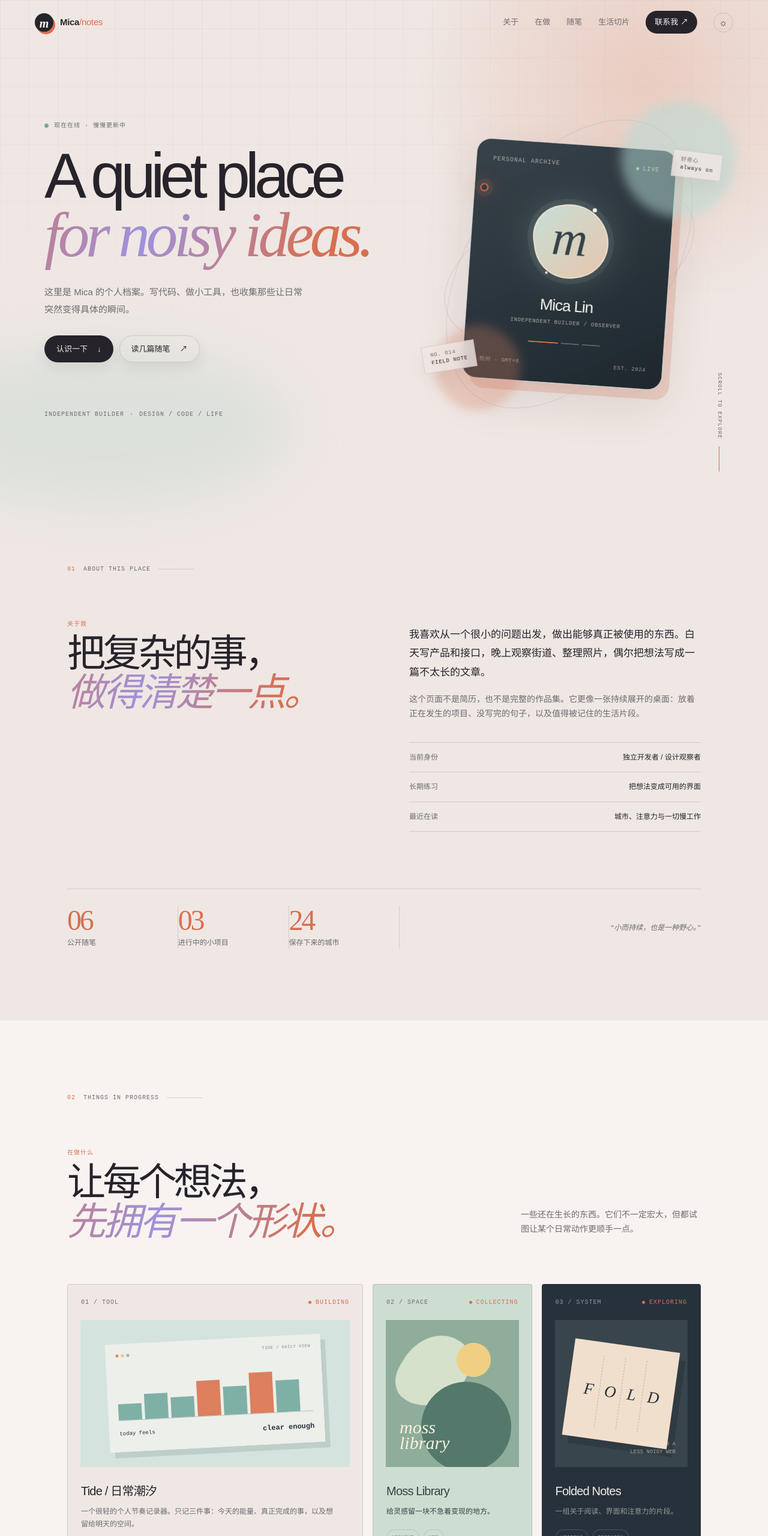
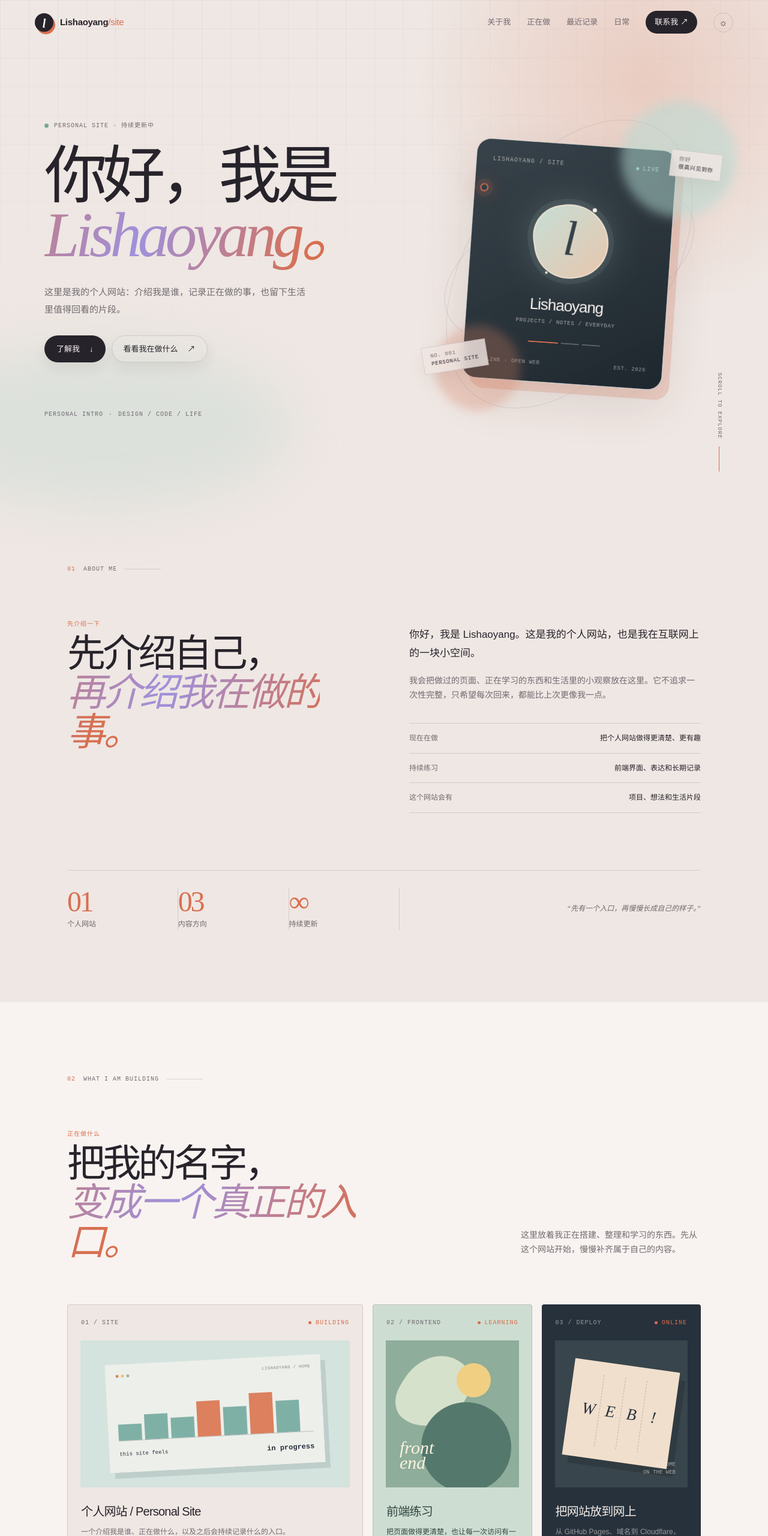
Before and after one commit to wudiqiegaoleng63/page-blog, a plain HTML site: page index.html in a window 1280 px wide. Shown: the top 2560 px of the page at 60% size. Drawn offline with Linux system fonts and the light colour scheme.

Commit message:
personalize introduction site content

```diff
--- a/index.html
+++ b/index.html
@@ -6,9 +6,9 @@
     <meta name="theme-color" content="#efe7e3" />
     <meta
       name="description"
-      content="Mica 的个人博客与灵感档案：记录构建、观察和慢慢生活。"
+      content="Lishaoyang 的个人网站：介绍自己，记录正在做的事，也留下生活里的片段。"
     />
-    <title>Mica / Field Notes</title>
+    <title>Lishaoyang / Personal Site</title>
     <link rel="stylesheet" href="styles.css" />
   </head>
   <body>
@@ -18,8 +18,8 @@
     <div class="page-shell">
       <header class="site-header" data-header>
         <a class="brand" href="#top" aria-label="回到首页">
-          <span class="brand-mark" aria-hidden="true">m</span>
-          <span class="brand-name">Mica<span>/notes</span></span>
+          <span class="brand-mark" aria-hidden="true">l</span>
+          <span class="brand-name">Lishaoyang<span>/site</span></span>
         </a>
 
         <button class="mobile-menu" type="button" aria-expanded="false" aria-controls="site-nav">
@@ -29,10 +29,10 @@
         </button>
 
         <nav class="site-nav" id="site-nav" aria-label="主导航">
-          <a href="#about" data-nav-link>关于</a>
-          <a href="#build" data-nav-link>在做</a>
-          <a href="#notes" data-nav-link>随笔</a>
-          <a href="#life" data-nav-link>生活切片</a>
+          <a href="#about" data-nav-link>关于我</a>
+          <a href="#build" data-nav-link>正在做</a>
+          <a href="#notes" data-nav-link>最近记录</a>
+          <a href="#life" data-nav-link>日常</a>
           <a class="nav-contact" href="#contact">联系我 <span aria-hidden="true">↗</span></a>
           <button class="theme-toggle" type="button" aria-pressed="false" data-theme-toggle>
             <span class="theme-icon" aria-hidden="true">☼</span>
@@ -44,17 +44,17 @@
       <main id="top">
         <section class="hero" aria-labelledby="hero-title">
           <div class="hero-copy">
-            <p class="eyebrow"><span class="live-dot"></span> 现在在线 · 慢慢更新中</p>
-            <h1 id="hero-title">A quiet place<br /><em>for noisy ideas.</em></h1>
+            <p class="eyebrow"><span class="live-dot"></span> PERSONAL SITE · 持续更新中</p>
+            <h1 id="hero-title">你好，我是<br /><em>Lishaoyang。</em></h1>
             <p class="hero-intro">
-              这里是 Mica 的个人档案。写代码、做小工具，也收集那些让日常突然变得具体的瞬间。
+              这里是我的个人网站：介绍我是谁，记录正在做的事，也留下生活里值得回看的片段。
             </p>
             <div class="hero-actions">
-              <a class="button button-dark" href="#about">认识一下 <span aria-hidden="true">↓</span></a>
-              <a class="button button-ghost" href="#notes">读几篇随笔 <span aria-hidden="true">↗</span></a>
+              <a class="button button-dark" href="#about">了解我 <span aria-hidden="true">↓</span></a>
+              <a class="button button-ghost" href="#build">看看我在做什么 <span aria-hidden="true">↗</span></a>
             </div>
             <div class="hero-meta" aria-label="个人状态">
-              <span>INDEPENDENT BUILDER</span>
+              <span>PERSONAL INTRO</span>
               <span>·</span>
               <span>DESIGN / CODE / LIFE</span>
             </div>
@@ -63,24 +63,24 @@
           <div class="hero-orbit" aria-label="个人档案卡片" role="img">
             <div class="orbit-ring orbit-ring-one"></div>
             <div class="orbit-ring orbit-ring-two"></div>
-            <div class="orbit-note note-top">好奇心<br /><b>always on</b></div>
-            <div class="orbit-note note-bottom">NO. 014<br /><b>FIELD NOTE</b></div>
+            <div class="orbit-note note-top">你好<br /><b>很高兴见到你</b></div>
+            <div class="orbit-note note-bottom">NO. 001<br /><b>PERSONAL SITE</b></div>
             <div class="profile-card">
               <div class="profile-card-top">
-                <span class="profile-label">PERSONAL ARCHIVE</span>
+                <span class="profile-label">LISHAOYANG / SITE</span>
                 <span class="profile-signal"><i></i> live</span>
               </div>
               <div class="avatar" aria-hidden="true">
-                <span>m</span>
+                <span>l</span>
                 <i class="avatar-spark spark-one"></i>
                 <i class="avatar-spark spark-two"></i>
               </div>
-              <div class="profile-name">Mica Lin</div>
-              <div class="profile-role">independent builder / observer</div>
+              <div class="profile-name">Lishaoyang</div>
+              <div class="profile-role">projects / notes / everyday</div>
               <div class="profile-line"><span></span><span></span><span></span></div>
               <div class="profile-card-bottom">
-                <span>杭州 · GMT+8</span>
-                <span>EST. 2024</span>
+                <span>ONLINE · OPEN WEB</span>
+                <span>EST. 2026</span>
               </div>
             </div>
           </div>
@@ -92,113 +92,113 @@
         </section>
 
         <section class="section about-section" id="about" aria-labelledby="about-title">
-          <div class="section-kicker"><span>01</span><span>ABOUT THIS PLACE</span></div>
+          <div class="section-kicker"><span>01</span><span>ABOUT ME</span></div>
           <div class="about-grid">
             <div class="section-heading">
-              <p class="mini-label">关于我</p>
-              <h2 id="about-title">把复杂的事，<br /><em>做得清楚一点。</em></h2>
+              <p class="mini-label">先介绍一下</p>
+              <h2 id="about-title">先介绍自己，<br /><em>再介绍我在做的事。</em></h2>
             </div>
             <div class="about-copy">
               <p class="lead-copy">
-                我喜欢从一个很小的问题出发，做出能够真正被使用的东西。白天写产品和接口，晚上观察街道、整理照片，偶尔把想法写成一篇不太长的文章。
+                你好，我是 Lishaoyang。这是我的个人网站，也是我在互联网上的一块小空间。
               </p>
               <p>
-                这个页面不是简历，也不是完整的作品集。它更像一张持续展开的桌面：放着正在发生的项目、没写完的句子，以及值得被记住的生活片段。
+                我会把做过的页面、正在学习的东西和生活里的小观察放在这里。它不追求一次性完整，只希望每次回来，都能比上次更像我一点。
               </p>
               <div class="fact-list">
-                <div class="fact-row"><span>当前身份</span><strong>独立开发者 / 设计观察者</strong></div>
-                <div class="fact-row"><span>长期练习</span><strong>把想法变成可用的界面</strong></div>
-                <div class="fact-row"><span>最近在读</span><strong>城市、注意力与一切慢工作</strong></div>
+                <div class="fact-row"><span>现在在做</span><strong>把个人网站做得更清楚、更有趣</strong></div>
+                <div class="fact-row"><span>持续练习</span><strong>前端界面、表达和长期记录</strong></div>
+                <div class="fact-row"><span>这个网站会有</span><strong>项目、想法和生活片段</strong></div>
               </div>
             </div>
           </div>
           <div class="stat-strip">
-            <div class="stat"><strong>06</strong><span>公开随笔</span></div>
-            <div class="stat"><strong>03</strong><span>进行中的小项目</span></div>
-            <div class="stat"><strong>24</strong><span>保存下来的城市</span></div>
-            <div class="stat stat-note"><span>“小而持续，也是一种野心。”</span></div>
+            <div class="stat"><strong>01</strong><span>个人网站</span></div>
+            <div class="stat"><strong>03</strong><span>内容方向</span></div>
+            <div class="stat"><strong>∞</strong><span>持续更新</span></div>
+            <div class="stat stat-note"><span>“先有一个入口，再慢慢长成自己的样子。”</span></div>
           </div>
         </section>
 
         <section class="section build-section" id="build" aria-labelledby="build-title">
-          <div class="section-kicker"><span>02</span><span>THINGS IN PROGRESS</span></div>
+          <div class="section-kicker"><span>02</span><span>WHAT I AM BUILDING</span></div>
           <div class="section-intro-row">
             <div class="section-heading">
-              <p class="mini-label">在做什么</p>
-              <h2 id="build-title">让每个想法，<br /><em>先拥有一个形状。</em></h2>
+              <p class="mini-label">正在做什么</p>
+              <h2 id="build-title">把我的名字，<br /><em>变成一个真正的入口。</em></h2>
             </div>
-            <p class="section-summary">一些还在生长的东西。它们不一定宏大，但都试图让某个日常动作更顺手一点。</p>
+            <p class="section-summary">这里放着我正在搭建、整理和学习的东西。先从这个网站开始，慢慢补齐属于自己的内容。</p>
           </div>
 
           <div class="project-board">
             <article class="project-card project-card-large">
-              <div class="project-card-head"><span class="project-index">01 / tool</span><span class="project-status">building</span></div>
+              <div class="project-card-head"><span class="project-index">01 / site</span><span class="project-status">building</span></div>
               <div class="project-visual visual-tide">
                 <div class="tide-window">
-                  <div class="window-top"><span></span><span></span><span></span><small>TIDE / DAILY VIEW</small></div>
+                    <div class="window-top"><span></span><span></span><span></span><small>LISHAOYANG / HOME</small></div>
                   <div class="tide-chart"><i></i><i></i><i></i><i></i><i></i><i></i><i></i></div>
-                  <div class="tide-label"><b>today feels</b><strong>clear enough</strong></div>
+                  <div class="tide-label"><b>this site feels</b><strong>in progress</strong></div>
                 </div>
               </div>
-              <h3>Tide / 日常潮汐</h3>
-              <p>一个很轻的个人节奏记录器。只记三件事：今天的能量、真正完成的事，以及想留给明天的空间。</p>
-              <div class="tag-list"><span>productivity</span><span>prototype</span><span>private beta</span></div>
+              <h3>个人网站 / Personal Site</h3>
+              <p>一个介绍我是谁、正在做什么，以及之后会持续记录什么的入口。</p>
+              <div class="tag-list"><span>profile</span><span>design</span><span>in progress</span></div>
             </article>
 
             <article class="project-card project-card-small project-card-sage">
-              <div class="project-card-head"><span class="project-index">02 / space</span><span class="project-status">collecting</span></div>
-              <div class="project-visual visual-moss"><span class="moss-shape moss-one"></span><span class="moss-shape moss-two"></span><span class="moss-shape moss-three"></span><b>moss<br />library</b></div>
-              <h3>Moss Library</h3>
-              <p>给灵感留一块不急着变现的地方。</p>
-              <div class="tag-list"><span>archive</span><span>web</span></div>
+              <div class="project-card-head"><span class="project-index">02 / frontend</span><span class="project-status">learning</span></div>
+              <div class="project-visual visual-moss"><span class="moss-shape moss-one"></span><span class="moss-shape moss-two"></span><span class="moss-shape moss-three"></span><b>front<br />end</b></div>
+              <h3>前端练习</h3>
+              <p>把页面做得更清楚，也让每一次访问有一点记忆点。</p>
+              <div class="tag-list"><span>ui</span><span>practice</span></div>
             </article>
 
             <article class="project-card project-card-small project-card-ink">
-              <div class="project-card-head"><span class="project-index">03 / system</span><span class="project-status">exploring</span></div>
-              <div class="project-visual visual-fold"><div class="fold-paper"><span>F</span><span>O</span><span>L</span><span>D</span></div><div class="fold-caption">notes for a<br />less noisy web</div></div>
-              <h3>Folded Notes</h3>
-              <p>一组关于阅读、界面和注意力的片段。</p>
-              <div class="tag-list"><span>writing</span><span>research</span></div>
+              <div class="project-card-head"><span class="project-index">03 / deploy</span><span class="project-status">online</span></div>
+              <div class="project-visual visual-fold"><div class="fold-paper"><span>W</span><span>E</span><span>B</span><span>!</span></div><div class="fold-caption">a home<br />on the web</div></div>
+              <h3>把网站放到网上</h3>
+              <p>从 GitHub Pages、域名到 Cloudflare，让页面真正有一个地址。</p>
+              <div class="tag-list"><span>github</span><span>web</span></div>
             </article>
           </div>
         </section>
 
         <section class="section notes-section" id="notes" aria-labelledby="notes-title">
-          <div class="section-kicker"><span>03</span><span>RECENT FIELD NOTES</span></div>
+          <div class="section-kicker"><span>03</span><span>A FEW WORDS</span></div>
           <div class="section-intro-row notes-heading-row">
             <div class="section-heading">
-              <p class="mini-label">最近随笔</p>
-              <h2 id="notes-title">不急着给答案，<br /><em>先把问题写下来。</em></h2>
+              <p class="mini-label">最近记录</p>
+              <h2 id="notes-title">不需要把自己说完，<br /><em>先留下几个真实的切面。</em></h2>
             </div>
-            <a class="text-link" href="#contact">订阅更新 <span aria-hidden="true">↗</span></a>
+            <a class="text-link" href="#contact">找到我 <span aria-hidden="true">↗</span></a>
           </div>
           <div class="note-list">
             <article class="note-row">
-              <span class="note-date">2024.10.18</span>
-              <div class="note-main"><span class="note-type">PROCESS</span><h3>把个人网站做成一间房子，而不是一张名片</h3><p>从入口、光线到桌面上的杂物，网页也可以让人慢下来。</p></div>
+              <span class="note-date">NOW</span>
+              <div class="note-main"><span class="note-type">THIS SITE</span><h3>我为什么想要一个个人网站</h3><p>不只展示结果，也留下过程、变化和正在形成的方向。</p></div>
               <span class="note-arrow" aria-hidden="true">↗</span>
             </article>
             <article class="note-row">
-              <span class="note-date">2024.09.02</span>
-              <div class="note-main"><span class="note-type">ATTENTION</span><h3>一周只留一个晚上给新想法</h3><p>不是降低好奇心，而是给它一点长出轮廓的时间。</p></div>
+              <span class="note-date">NEXT</span>
+              <div class="note-main"><span class="note-type">BUILD</span><h3>正在给网站接入自己的域名</h3><p>让别人可以通过一个更像我的地址找到这里。</p></div>
               <span class="note-arrow" aria-hidden="true">↗</span>
             </article>
             <article class="note-row">
-              <span class="note-date">2024.07.26</span>
-              <div class="note-main"><span class="note-type">TOOLS</span><h3>我为什么喜欢没有进度条的工具</h3><p>有些事情不需要被催促，完成也不该总是一个数字。</p></div>
+              <span class="note-date">LATER</span>
+              <div class="note-main"><span class="note-type">NOTE</span><h3>接下来想在这里写什么</h3><p>项目、学习记录，还有那些不想只存在于脑海里的想法。</p></div>
               <span class="note-arrow" aria-hidden="true">↗</span>
             </article>
           </div>
         </section>
 
         <section class="section life-section" id="life" aria-labelledby="life-title">
-          <div class="section-kicker"><span>04</span><span>SMALL THINGS, KEPT</span></div>
+          <div class="section-kicker"><span>04</span><span>OUTSIDE THE SCREEN</span></div>
           <div class="section-intro-row">
             <div class="section-heading">
-              <p class="mini-label">生活切片</p>
-              <h2 id="life-title">除了屏幕，<br /><em>还有正在发生的世界。</em></h2>
+              <p class="mini-label">日常</p>
+              <h2 id="life-title">我也在屏幕之外，<br /><em>过自己的生活。</em></h2>
             </div>
-            <p class="section-summary">没有宏大叙事，只有一些愿意反复回到的地方。它们让工作之外的时间也有了纹理。</p>
+            <p class="section-summary">网站会记录工作，也会保留一些和工作无关的东西。毕竟，生活不应该只剩下屏幕。</p>
           </div>
           <div class="life-grid">
             <article class="life-card life-card-tall"><div class="life-art sunrise-art"><span>07:18</span><i></i></div><div class="life-card-copy"><span>01 / MORNING</span><h3>给清晨留出一段没有输入的时间。</h3></div></article>
@@ -210,17 +210,16 @@
         <section class="contact-section" id="contact" aria-labelledby="contact-title">
           <div class="contact-orb" aria-hidden="true"></div>
           <div class="contact-content">
-            <p class="eyebrow"><span class="live-dot"></span> ALWAYS OPEN TO A GOOD CONVERSATION</p>
-            <h2 id="contact-title">如果你也在<br /><em>做一些有趣的事。</em></h2>
-            <p>欢迎来交换一个想法、一段旅程，或者一份你最近反复听的歌单。</p>
-            <a class="button button-light" href="mailto:hello@mica-notes.example">hello@mica-notes.example <span aria-hidden="true">↗</span></a>
+            <p class="eyebrow"><span class="live-dot"></span> SAY HELLO</p>
+            <h2 id="contact-title">想认识我，<br /><em>或者聊点正在做的事。</em></h2>
+            <p>如果你想交换一个想法、看看我的代码，或者只是打个招呼，可以在 GitHub 找到我。</p>
+            <a class="button button-light" href="https://github.com/wudiqiegaoleng63" target="_blank" rel="noreferrer">GitHub / wudiqiegaoleng63 <span aria-hidden="true">↗</span></a>
           </div>
-          <div class="contact-footer"><span>© 2024 MICA / FIELD NOTES</span><span>MADE WITH TIME &amp; CURIOSITY</span><a href="#top">回到顶部 ↑</a></div>
+          <div class="contact-footer"><span>© 2026 LISHAOYANG / PERSONAL SITE</span><span>BUILT IN PUBLIC · UPDATED SLOWLY</span><a href="#top">回到顶部 ↑</a></div>
         </section>
       </main>
     </div>
 
-    <div class="toast" role="status" aria-live="polite" data-toast></div>
     <script src="script.js"></script>
   </body>
 </html>
--- a/script.js
+++ b/script.js
@@ -18,11 +18,11 @@
     const icon = themeToggle?.querySelector(".theme-icon");
     if (icon) icon.textContent = theme === "dark" ? "☾" : "☼";
     themeColorMeta?.setAttribute("content", theme === "dark" ? "#20252b" : "#efe7e3");
-    try { localStorage.setItem("mica-theme", theme); } catch (_) { /* private mode */ }
+    try { localStorage.setItem("lishaoyang-theme", theme); } catch (_) { /* private mode */ }
   };
 
   let savedTheme = null;
-  try { savedTheme = localStorage.getItem("mica-theme"); } catch (_) { /* private mode */ }
+  try { savedTheme = localStorage.getItem("lishaoyang-theme"); } catch (_) { /* private mode */ }
   setTheme(savedTheme === "dark" ? "dark" : "light");
 
   themeToggle?.addEventListener("click", () => {
@@ -124,14 +124,4 @@
     });
   }
 
-  const contactLink = document.querySelector('a[href^="mailto:"]');
-  const toast = document.querySelector("[data-toast]");
-  let toastTimer;
-  contactLink?.addEventListener("click", () => {
-    if (!toast) return;
-    toast.textContent = "邮件地址是演示内容，替换成你的联系方式即可。";
-    toast.classList.add("is-visible");
-    window.clearTimeout(toastTimer);
-    toastTimer = window.setTimeout(() => toast.classList.remove("is-visible"), 3200);
-  });
 })();
```
